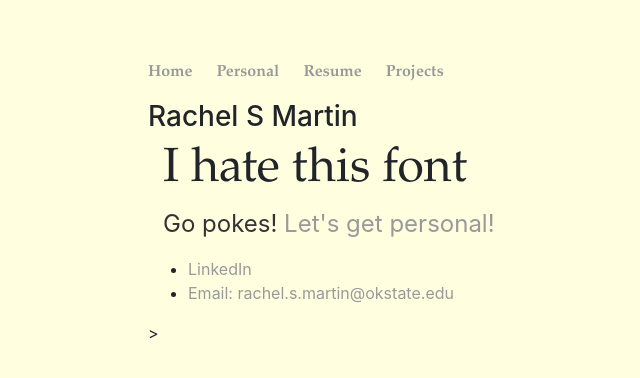
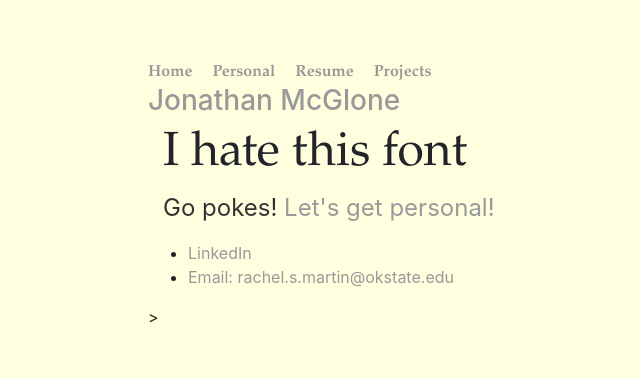
Before and after one commit to mraches/mraches.github.io, a Jekyll site: the page built from index.html, in a window 1280 px wide. Shown: the top 378 px of the page, without its empty margins (44-684 px from the left). Built offline with Jekyll 4.4.1, drawn with Linux system fonts in a browser that asks for light colours; nearby versions of some CDN libraries.

Commit message:
Update header.html

```diff
--- a/_includes/header.html
+++ b/_includes/header.html
@@ -1,11 +1,11 @@
 <div class="header">
   <nav>
-    		<ul>
+    <ul class="nav nav-pills pull-right">
 	<li><a href="/">Home</a></li>
 	<li><a href="/personal">Personal</a></li>
         <li><a href="/resume">Resume</a></li>
         <li><a href="/projects">Projects</a></li>
     </ul>
-        <h3>Rachel S Martin</h3>
+        <h3 class="text-muted"><a href="/">Jonathan McGlone</a></h3>
   </nav>
 </div>
```
Lines whose indentation alone changed are shown as unchanged.
